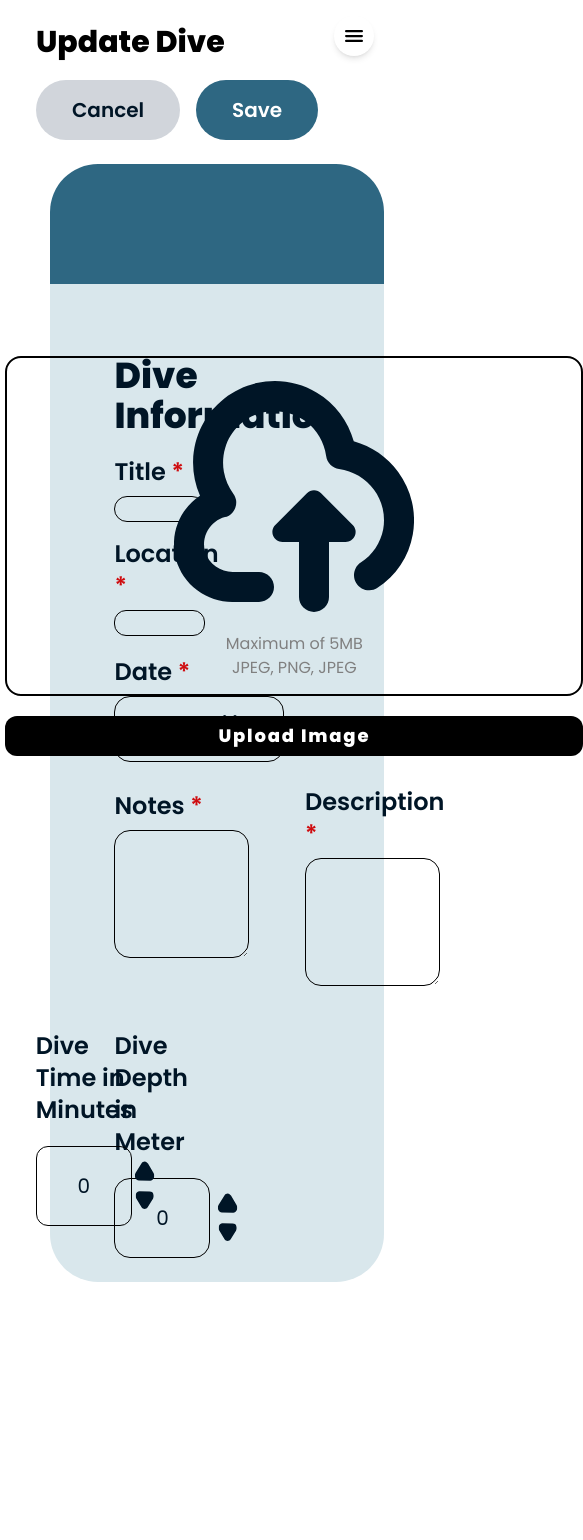
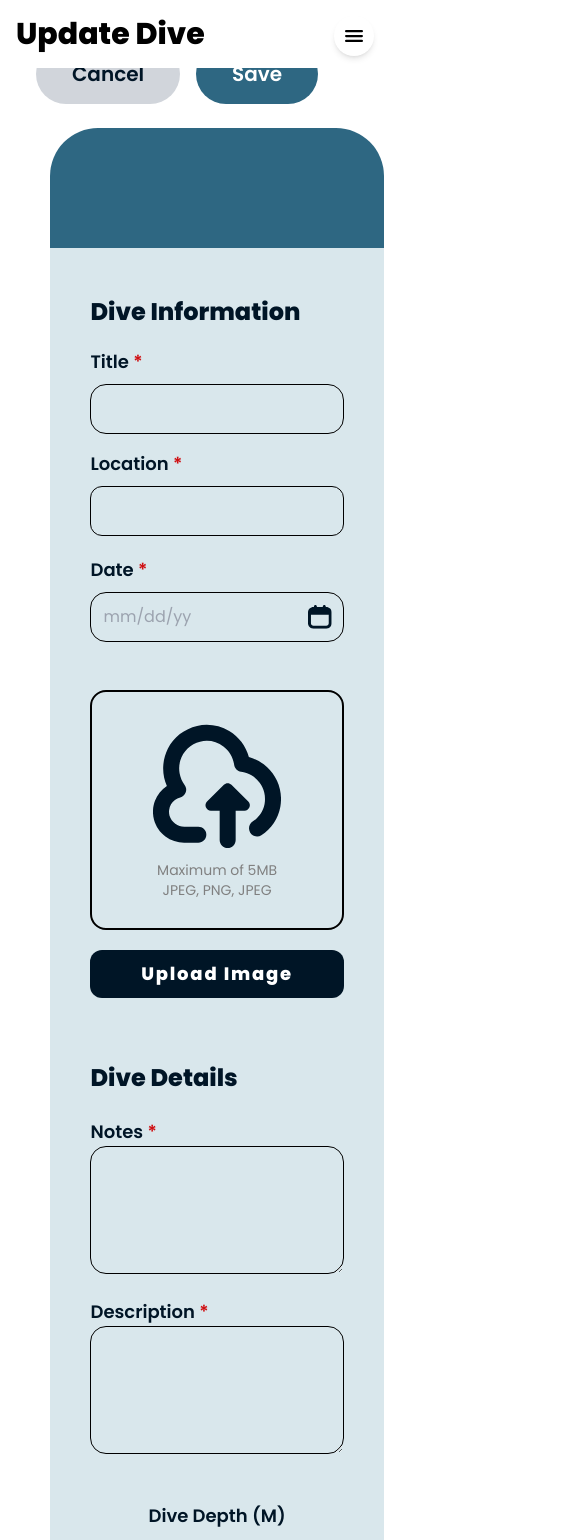
Before and after one commit to roserossssss/dive-site, a Next.js app in the folder diver-application/: page /dashboard/DiveManagement/1 in a window 390 px wide. Shown: the top 1540 px of the page, 583 px wide, since content can reach past the window. Before the commit the page ends 1318 px from the top, so only its background shows below. Built offline with nearby package versions, Linux system fonts and the light colour scheme.

Commit message:
tweak responsiveness and textbo placement
-Updated header so it will stick even when scrolling down
-Made the 2 forms sections responsive by decreasing margins and paddings variables
-col-span is a little big so made it like 1
-

```diff
--- a/diver-application/app/dashboard/DiveManagement/[id]/page.tsx
+++ b/diver-application/app/dashboard/DiveManagement/[id]/page.tsx
@@ -45,12 +45,15 @@ export default function AddDive() {
   return (
     <div className="flex-1 p-5 pt-2 relative">
       {/* Page Title */}
+      <div className="fixed top-0 left-0 w-full bg-white z-10 p-4 rounded-t-2xl md:pl-80">
       <h2 className="text-3xl font-bold text-black">Update Dive</h2>
+      </div>
+
 
       {/* Buttons Section */}
       <div className="max-w-[1200px] mx-auto flex justify-end gap-4 mt-5 mr-20">
         <button
-          onClick={() => router.push("/dashboard/DiveManagement/add")}
+          onClick={() => router.push("/dashboard/DiveManagement")}
           className="w-full md:w-[230px] h-[60px] md:h-[60px] px-9 py-2 font-semibold text-xl bg-gray-300 text-[#001526] rounded-full"
         >
           Cancel
@@ -78,13 +81,13 @@ export default function AddDive() {
             <div className="mt-20 flex justify-center space-x-4">
               <button
                 onClick={() => setShowModal(null)}
-                className="w-48 h-14 border border-[#001526] border-2 rounded-full font-semibold text-[#001526] hover:bg-[#001526] hover:text-white"
+                className="w-48 h-14  border-[#001526] border-2 rounded-full font-semibold text-[#001526] hover:bg-[#001526] hover:text-white"
               >
                 Cancel
               </button>
               <button
                 onClick={handleConfirm}
-                className="w-48 h-14 border border-[#001526] border-2 rounded-full font-semibold text-[#001526] hover:bg-[#001526] hover:text-white"
+                className="w-48 h-14  border-[#001526] border-2 rounded-full font-semibold text-[#001526] hover:bg-[#001526] hover:text-white"
               >
                 Yes
               </button>
@@ -99,55 +102,57 @@ export default function AddDive() {
 
         {/* Dive Form */}
         <div className="bg-[#D9E7EC]  p-6 w-full max-w-[92%] h-auto rounded-b-[3rem]">
-          <form className="grid grid-cols-2 gap-6">
+                        <form className="grid grid-cols-1 lg:grid-cols-2 gap-6 px-4 md:px-10">
+
+                {/* Left Column */}
                 <div className="space-y-4">
-              <h2 className="text-4xl text-[#001526] font-bold ml-10 mt-12">Dive Information</h2>
+                  <h2 className="text-2xl md:text-4xl text-[#001526] font-bold mt-6 md:mt-12">Dive Information</h2>
 
                   {/* Title */}
-              <div className="flex flex-col ml-10">
-                <label className="mt-1 text-2xl font-semibold text-[#001526]">
+                  <div className="flex flex-col">
+                    <label className="mt-1 text-lg md:text-2xl font-semibold text-[#001526]">
                       Title <span className="text-[#CF0C0F]">*</span>
                     </label>
                     <input
                       type="text"
-                  className="mt-2 border sm:p-3 md:p-5 rounded-2xl border-black bg-transparent w-full max-w-[600px]"
+                      className="mt-2 border p-3 md:p-5 rounded-2xl border-black bg-transparent w-full max-w-md md:max-w-lg"
                     />
                   </div>
 
                   {/* Location */}
-              <div className="flex flex-col ml-10">
-                <label className="text-2xl font-semibold text-[#001526]">
+                  <div className="flex flex-col">
+                    <label className="text-lg md:text-2xl font-semibold text-[#001526]">
                       Location <span className="text-[#CF0C0F]">*</span>
                     </label>
                     <input
                       type="text"
-                  className="mt-2 border sm:p-3 md:p-5 rounded-xl text-medium border-black bg-transparent w-full max-w-[600px]"
+                      className="mt-2 border p-3 md:p-5 rounded-xl text-medium border-black bg-transparent w-full max-w-md md:max-w-lg"
                     />
                   </div>
 
                   {/* Date Input */}
-              <div className="flex flex-col ml-10">
-                <label className="mt-1 text-2xl font-semibold text-[#001526]">
+                  <div className="flex flex-col">
+                    <label className="mt-1 text-lg md:text-2xl font-semibold text-[#001526]">
                       Date <span className="text-[#CF0C0F]">*</span>
                     </label>
-                <div className="mt-2 relative w-[170px]">
+                    <div className="mt-2 relative w-full max-w-xs">
                       <input
                         type="text"
                         placeholder="mm/dd/yy"
-                    className="border p-5 rounded-2xl border-black w-[160px] bg-transparent w-full pr-12 w-full max-w-[600px]"
+                        className="border p-3 md:p-5 rounded-2xl border-black w-full pr-12 bg-transparent"
                       />
                       <img
                         src="/calendar-icon.svg"
                         alt="calendar"
-                    className="absolute right-10 top-1/2 -translate-y-1/2 w-7 h-7"
+                        className="absolute right-3 top-1/2 -translate-y-1/2 w-6 h-6 md:w-7 md:h-7"
                       />
                     </div>
                   </div>
                 </div>
 
                 {/* Image Upload */}
-            <div className="flex flex-col items-center mt-12">
-  <div className="border-2 border-black rounded-2xl w-[578px] h-[340px] flex items-center justify-center bg-transparent">
+                <div className="flex flex-col items-center mt-6 md:mt-12">
+                  <div className="border-2 border-black rounded-2xl w-full max-w-md md:max-w-lg h-60 md:h-80 flex items-center justify-center bg-transparent">
                     {imagePreview ? (
                       <img
                         src={imagePreview}
@@ -159,10 +164,10 @@ export default function AddDive() {
                         <img
                           src="/image-uploadblack.svg"
                           alt="Upload Icon"
-          className="w-60 h-60 mx-auto"
+                          className="w-32 h-32 md:w-60 md:h-60 mx-auto"
                         />
-        <p className="text-medium mt-5">Maximum of 5MB</p>
-        <p className="text-medium">JPEG, PNG, JPEG</p>
+                        <p className="text-sm md:text-medium mt-3">Maximum of 5MB</p>
+                        <p className="text-sm md:text-medium">JPEG, PNG, JPEG</p>
                       </div>
                     )}
                   </div>
@@ -170,7 +175,7 @@ export default function AddDive() {
                   {/* Upload Image Button */}
                   <label
                     htmlFor="fileUpload"
-    className="z-10 mt-5 w-[578px] h-[40px] bg-black text-white rounded-xl bg-[#001526] cursor-pointer text-lg font-bold tracking-widest flex items-center justify-center"
+                    className="z-10 mt-5 w-full max-w-md md:max-w-lg h-12 text-white rounded-xl bg-[#001526] cursor-pointer text-lg font-bold tracking-widest flex items-center justify-center"
                   >
                     Upload Image
                   </label>
@@ -183,39 +188,36 @@ export default function AddDive() {
                   />
                 </div>
 
-            {/*Dive Details */}
-            <div className="col-span-2">
-              <h2 className="font-bold text-4xl text-[#001526] ml-10 -mt-16">Dive Details</h2>
-              <div className="grid grid-cols-2 gap-4">
+                {/* Dive Details */}
+                <div className="col-span-1 lg:col-span-2">
+                  <h2 className="font-bold text-2xl md:text-4xl text-[#001526] mt-10">Dive Details</h2>
 
+                  <div className="grid grid-cols-1 md:grid-cols-2 gap-6 mt-6">
                     {/* Notes */}
-                <div className="flex flex-col space-y-2">
-                  <label className="text-2xl font-semibold text-[#001526] ml-10 mt-7">Notes <span className="text-[#CF0C0F]">*</span> </label>
-                  <textarea className="border p-3 rounded-2xl border-black bg-transparent w-full max-w-[610px] h-32 ml-10"></textarea>
+                    <div className="flex flex-col">
+                      <label className="text-lg md:text-2xl font-semibold text-[#001526]">Notes <span className="text-[#CF0C0F]">*</span> </label>
+                      <textarea className="border p-3 rounded-2xl border-black bg-transparent w-full max-w-md md:max-w-lg h-32"></textarea>
                     </div>
 
                     {/* Description */}
-                <div className="flex flex-col space-y-2">
-                  <label className="text-2xl font-semibold text-[#001526] ml-20 mt-6">Description <span className="text-[#CF0C0F]">*</span> </label>
-                  <textarea
-                    className="border p-3 rounded-2xl border-black bg-transparent w-full max-w-[570px] h-32 ml-20"
-                  ></textarea>
+                    <div className="flex flex-col">
+                      <label className="text-lg md:text-2xl font-semibold text-[#001526]">Description <span className="text-[#CF0C0F]">*</span> </label>
+                      <textarea className="border p-3 rounded-2xl border-black bg-transparent w-full max-w-md md:max-w-lg h-32"></textarea>
                     </div>
                   </div>
                 </div>
 
                 {/* Dive Depth & Time */}
-            <div className="grid grid-cols-2 gap-x-20 mt-5">
-              <div className="flex flex-col items-start w-full ml-10">
-                <label className="text-2xl font-semibold text-[#001526]">
-                    Dive Depth in Meter
-                    </label>
-                <div className="relative flex items-center mt-5">
+                <div className="grid grid-cols-1 md:grid-cols-2 gap-6 mt-6">
+                  {/* Dive Depth */}
+                  <div className="flex flex-col items-center md:items-start">
+                    <label className="text-lg md:text-2xl font-semibold text-[#001526]">Dive Depth (M)</label>
+                    <div className="relative flex items-center mt-3">
                       <input
                         type="text"
                         value={depth}
                         readOnly
-                    className="w-24 h-20 text-center text-xl text-[#001526] border p-4 rounded-2xl border-black bg-transparent"
+                        className="w-20 md:w-24 h-14 text-center text-lg md:text-xl text-[#001526] border p-4 rounded-2xl border-black bg-transparent"
                       />
                       <div className="absolute right-[-30px] flex flex-col gap-1">
                         <button type="button" onClick={(e) => { e.preventDefault(); handleDepthChange(1); }}>
@@ -228,18 +230,17 @@ export default function AddDive() {
                     </div>
                   </div>
 
-              <div className="flex flex-col items-start w-full -ml-36">
-                <label className="text-2xl font-semibold text-[#001526]">
-                    Dive Time in Minutes
-                    </label>
-                <div className="relative flex items-center mt-5">
+                  {/* Dive Time */}
+                  <div className="flex flex-col items-center md:items-start">
+                    <label className="text-lg md:text-2xl font-semibold text-[#001526]">Dive Time (MIN)</label>
+                    <div className="relative flex items-center mt-3">
                       <input
                         type="text"
                         value={time}
                         readOnly
-                    className="w-24 h-20 text-center text-xl text-[#001526] border p-4 rounded-xl border-black bg-transparent"
+                        className="w-20 md:w-24 h-14 text-center text-lg md:text-xl text-[#001526] border p-4 rounded-xl border-black bg-transparent"
                       />
-                  <div className="absolute right-[-25px] flex flex-col gap-1">
+                      <div className="absolute right-[-30px] flex flex-col gap-1">
                         <button type="button" onClick={(e) => { e.preventDefault(); handleTimeChange(1); }}>
                           <img src="/arrow-up.svg" alt="Increase Time" className="w-6 h-6 cursor-pointer"/>
                         </button>
@@ -250,6 +251,7 @@ export default function AddDive() {
                     </div>
                   </div>
                 </div>
+
                 </form>
         </div>
       </div>
--- a/diver-application/app/dashboard/DiveManagement/add/page.tsx
+++ b/diver-application/app/dashboard/DiveManagement/add/page.tsx
@@ -45,12 +45,14 @@ export default function AddDive() {
   return (
     <div className="flex-1 p-5 pt-2 relative">
       {/* Page Title */}
+      <div className="fixed top-0 left-0 w-full bg-white z-10 p-4 rounded-t-2xl md:pl-80">
       <h2 className="text-3xl font-bold text-black">New Dive</h2>
+      </div>
 
       {/* Buttons Section */}
-      <div className="max-w-[1200px] mx-auto flex justify-end gap-4 mt-5 mr-20">
+      <div className="max-w-[1200px] mx-auto flex justify-end gap-4 mt-11 mr-20">
         <button
-          onClick={() => router.push("/dashboard/DiveManagement/add")}
+          onClick={() => router.push("../DiveManagement")}
           className="w-full md:w-[230px] h-[60px] md:h-[60px] px-9 py-2 font-semibold text-xl bg-gray-300 text-[#001526] rounded-full"
         >
           Cancel
@@ -71,21 +73,21 @@ export default function AddDive() {
               <img src="/exclamation.svg" alt="Delete" className="w-50 h-50 mt-40" />
 
             </div>
-            <h2 className="text-5xl font-bold text-[#001526] mt-10">Save New Certificate?</h2>
+            <h2 className="text-5xl font-bold text-[#001526] mt-10">Save New dive?</h2>
             <p className="text-xl font-semibold text-gray-600 mt-4">
-              You can edit this certificate later if necessary.
+              You can edit this dive later if necessary.
             </p>
 
             <div className="mt-20 flex justify-center space-x-4">
               <button
                 onClick={() => setShowModal(null)}
-                className="w-48 h-14 border border-[#001526] border-2 rounded-full font-semibold text-[#001526] hover:bg-[#001526] hover:text-white"
+                className="w-48 h-14  border-[#001526] border-2 rounded-full font-semibold text-[#001526] hover:bg-[#001526] hover:text-white"
               >
                 Cancel
               </button>
               <button
                 onClick={handleConfirm}
-                className="w-48 h-14 border border-[#001526] border-2 rounded-full font-semibold text-[#001526] hover:bg-[#001526] hover:text-white"
+                className="w-48 h-14 border-[#001526] border-2 rounded-full font-semibold text-[#001526] hover:bg-[#001526] hover:text-white"
               >
                 Yes
               </button>
@@ -100,55 +102,57 @@ export default function AddDive() {
 
         {/* Dive Form */}
         <div className="bg-[#D9E7EC]  p-6 w-full max-w-[92%] h-auto rounded-b-[3rem]">
-          <form className="grid grid-cols-2 gap-6">
+                <form className="grid grid-cols-1 lg:grid-cols-2 gap-6 px-4 md:px-10">
+
+          {/* Left Column */}
           <div className="space-y-4">
-              <h2 className="text-4xl text-[#001526] font-bold ml-10 mt-12">Dive Information</h2>
+            <h2 className="text-2xl md:text-4xl text-[#001526] font-bold mt-6 md:mt-12">Dive Information</h2>
 
             {/* Title */}
-              <div className="flex flex-col ml-10">
-                <label className="mt-1 text-2xl font-semibold text-[#001526]">
+            <div className="flex flex-col">
+              <label className="mt-1 text-lg md:text-2xl font-semibold text-[#001526]">
                 Title <span className="text-[#CF0C0F]">*</span>
               </label>
               <input
                 type="text"
-                  className="mt-2 border sm:p-3 md:p-5 rounded-2xl border-black bg-transparent w-full max-w-[600px]"
+                className="mt-2 border p-3 md:p-5 rounded-2xl border-black bg-transparent w-full max-w-md md:max-w-lg"
               />
             </div>
 
             {/* Location */}
-              <div className="flex flex-col ml-10">
-                <label className="text-2xl font-semibold text-[#001526]">
+            <div className="flex flex-col">
+              <label className="text-lg md:text-2xl font-semibold text-[#001526]">
                 Location <span className="text-[#CF0C0F]">*</span>
               </label>
               <input
                 type="text"
-                  className="mt-2 border sm:p-3 md:p-5 rounded-xl text-medium border-black bg-transparent w-full max-w-[600px]"
+                className="mt-2 border p-3 md:p-5 rounded-xl text-medium border-black bg-transparent w-full max-w-md md:max-w-lg"
               />
             </div>
 
             {/* Date Input */}
-              <div className="flex flex-col ml-10">
-                <label className="mt-1 text-2xl font-semibold text-[#001526]">
+            <div className="flex flex-col">
+              <label className="mt-1 text-lg md:text-2xl font-semibold text-[#001526]">
                 Date <span className="text-[#CF0C0F]">*</span>
               </label>
-                <div className="mt-2 relative w-[170px]">
+              <div className="mt-2 relative w-full max-w-xs">
                 <input
                   type="text"
                   placeholder="mm/dd/yy"
-                    className="border p-5 rounded-2xl border-black w-[160px] bg-transparent w-full pr-12 w-full max-w-[600px]"
+                  className="border p-3 md:p-5 rounded-2xl border-black w-full pr-12 bg-transparent"
                 />
                 <img
                   src="/calendar-icon.svg"
                   alt="calendar"
-                    className="absolute right-10 top-1/2 -translate-y-1/2 w-7 h-7"
+                  className="absolute right-3 top-1/2 -translate-y-1/2 w-6 h-6 md:w-7 md:h-7"
                 />
               </div>
             </div>
           </div>
 
           {/* Image Upload */}
-            <div className="flex flex-col items-center mt-12">
-  <div className="border-2 border-black rounded-2xl w-[590px] h-[340px] flex items-center justify-center bg-transparent">
+          <div className="flex flex-col items-center mt-6 md:mt-12">
+            <div className="border-2 border-black rounded-2xl w-full max-w-md md:max-w-lg h-60 md:h-80 flex items-center justify-center bg-transparent">
               {imagePreview ? (
                 <img
                   src={imagePreview}
@@ -160,10 +164,10 @@ export default function AddDive() {
                   <img
                     src="/image-uploadblack.svg"
                     alt="Upload Icon"
-          className="w-60 h-60 mx-auto"
+                    className="w-32 h-32 md:w-60 md:h-60 mx-auto"
                   />
-        <p className="text-medium mt-5">Maximum of 5MB</p>
-        <p className="text-medium">JPEG, PNG, JPEG</p>
+                  <p className="text-sm md:text-medium mt-3">Maximum of 5MB</p>
+                  <p className="text-sm md:text-medium">JPEG, PNG, JPEG</p>
                 </div>
               )}
             </div>
@@ -171,7 +175,7 @@ export default function AddDive() {
             {/* Upload Image Button */}
             <label
               htmlFor="fileUpload"
-    className="z-10 mt-5 w-[600px] h-[40px] bg-black text-white rounded-xl bg-[#001526] cursor-pointer text-lg font-bold tracking-widest flex items-center justify-center"
+              className="z-10 mt-5 w-full max-w-md md:max-w-lg h-12 text-white rounded-xl bg-[#001526] cursor-pointer text-lg font-bold tracking-widest flex items-center justify-center"
             >
               Upload Image
             </label>
@@ -184,40 +188,36 @@ export default function AddDive() {
             />
           </div>
 
-            {/*Dive Details */}
-            <div className="col-span-2">
-              <h2 className="font-bold text-4xl text-[#001526] ml-10 -mt-16">Dive Details</h2>
-              <div className="grid grid-cols-2 gap-4">
+          {/* Dive Details*/}
+          <div className="col-span-1 lg:col-span-2">
+            <h2 className="font-bold text-2xl md:text-4xl text-[#001526] mt-10">Dive Details</h2>
 
+            <div className="grid grid-cols-1 md:grid-cols-2 gap-6 mt-6">
               {/* Notes */}
-                <div className="flex flex-col space-y-2">
-                  <label className="text-2xl font-semibold text-[#001526] ml-10 mt-7">Notes <span className="text-[#CF0C0F]">*</span> </label>
-                  <textarea className="border p-3 rounded-2xl border-black bg-transparent w-full max-w-[610px] h-32 ml-10"></textarea>
-
+              <div className="flex flex-col">
+                <label className="text-lg md:text-2xl font-semibold text-[#001526]">Notes <span className="text-[#CF0C0F]">*</span> </label>
+                <textarea className="border p-3 rounded-2xl border-black bg-transparent w-full max-w-md md:max-w-lg h-32"></textarea>
               </div>
 
               {/* Description */}
-                <div className="flex flex-col space-y-2">
-                  <label className="text-2xl font-semibold text-[#001526] ml-18 mt-6">Description <span className="text-[#CF0C0F]">*</span> </label>
-                  <textarea
-                    className="border p-3 rounded-2xl border-black bg-transparent w-full max-w-[570px] h-32 ml-18"
-                  ></textarea>
+              <div className="flex flex-col">
+                <label className="text-lg md:text-2xl font-semibold text-[#001526]">Description <span className="text-[#CF0C0F]">*</span> </label>
+                <textarea className="border p-3 rounded-2xl border-black bg-transparent w-full max-w-md md:max-w-lg h-32"></textarea>
               </div>
             </div>
           </div>
 
           {/* Dive Depth & Time */}
-            <div className="grid grid-cols-2 gap-x-20 mt-5">
-              <div className="flex flex-col items-start w-full ml-10">
-                <label className="text-2xl font-semibold text-[#001526]">
-                    Dive Depth in Meter
-                    </label>
-                <div className="relative flex items-center mt-5">
+          <div className="grid grid-cols-1 md:grid-cols-2 gap-6 mt-6">
+            {/* Dive Depth */}
+            <div className="flex flex-col items-center md:items-start">
+              <label className="text-lg md:text-2xl font-semibold text-[#001526]">Dive Depth (M)</label>
+              <div className="relative flex items-center mt-3">
                 <input
                   type="text"
                   value={depth}
                   readOnly
-                    className="w-24 h-20 text-center text-xl text-[#001526] border p-4 rounded-2xl border-black bg-transparent"
+                  className="w-20 md:w-24 h-14 text-center text-lg md:text-xl text-[#001526] border p-4 rounded-2xl border-black bg-transparent"
                 />
                 <div className="absolute right-[-30px] flex flex-col gap-1">
                   <button type="button" onClick={(e) => { e.preventDefault(); handleDepthChange(1); }}>
@@ -230,18 +230,17 @@ export default function AddDive() {
               </div>
             </div>
 
-              <div className="flex flex-col items-start w-full -ml-36">
-                <label className="text-2xl font-semibold text-[#001526]">
-                    Dive Time in Minutes
-                    </label>
-                <div className="relative flex items-center mt-5">
+            {/* Dive Time */}
+            <div className="flex flex-col items-center md:items-start">
+              <label className="text-lg md:text-2xl font-semibold text-[#001526]">Dive Time (MIN)</label>
+              <div className="relative flex items-center mt-3">
                 <input
                   type="text"
                   value={time}
                   readOnly
-                    className="w-24 h-20 text-center text-xl text-[#001526] border p-4 rounded-xl border-2 border-black bg-transparent"
+                  className="w-20 md:w-24 h-14 text-center text-lg md:text-xl text-[#001526] border p-4 rounded-xl border-black bg-transparent"
                 />
-                  <div className="absolute right-[-25px] flex flex-col gap-1">
+                <div className="absolute right-[-30px] flex flex-col gap-1">
                   <button type="button" onClick={(e) => { e.preventDefault(); handleTimeChange(1); }}>
                     <img src="/arrow-up.svg" alt="Increase Time" className="w-6 h-6 cursor-pointer"/>
                   </button>
@@ -252,7 +251,9 @@ export default function AddDive() {
               </div>
             </div>
           </div>
+
         </form>
+
         </div>
       </div>
     </div>
```
Also changed, not shown: diver-application/app/dashboard/DiveManagement/page.tsx (+18 -13 lines). Lines whose indentation alone changed are shown as unchanged.
